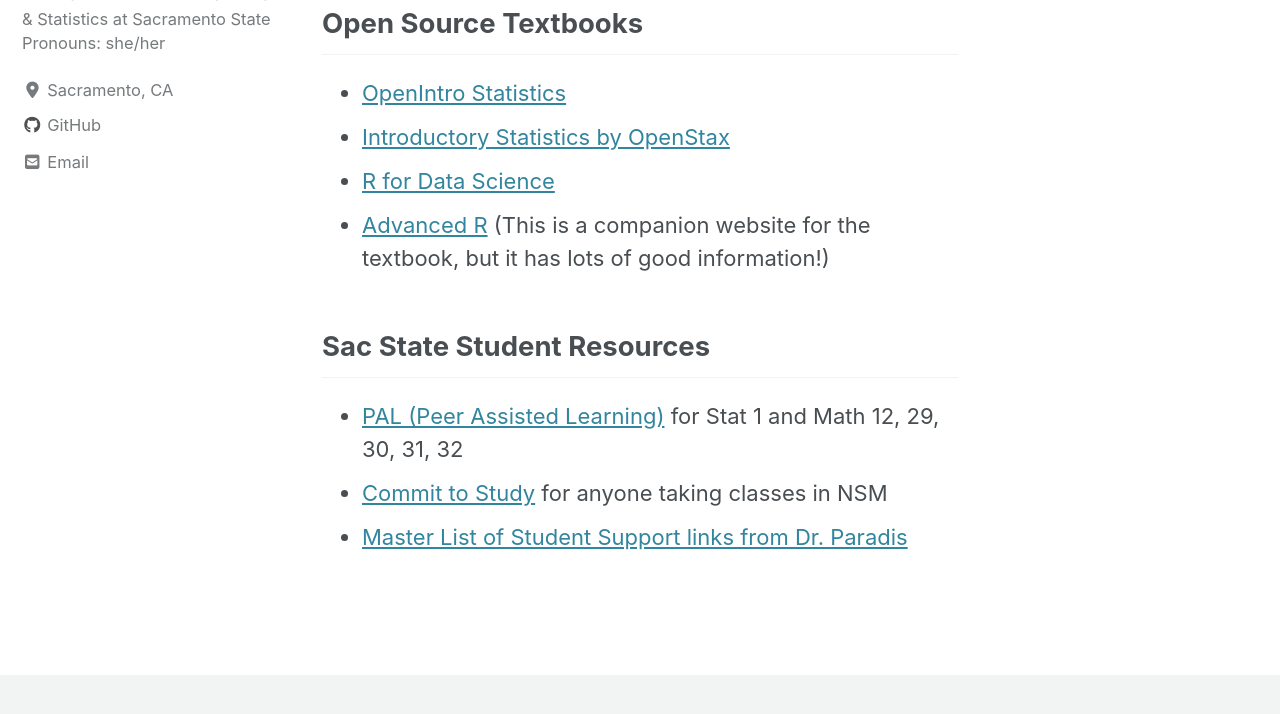
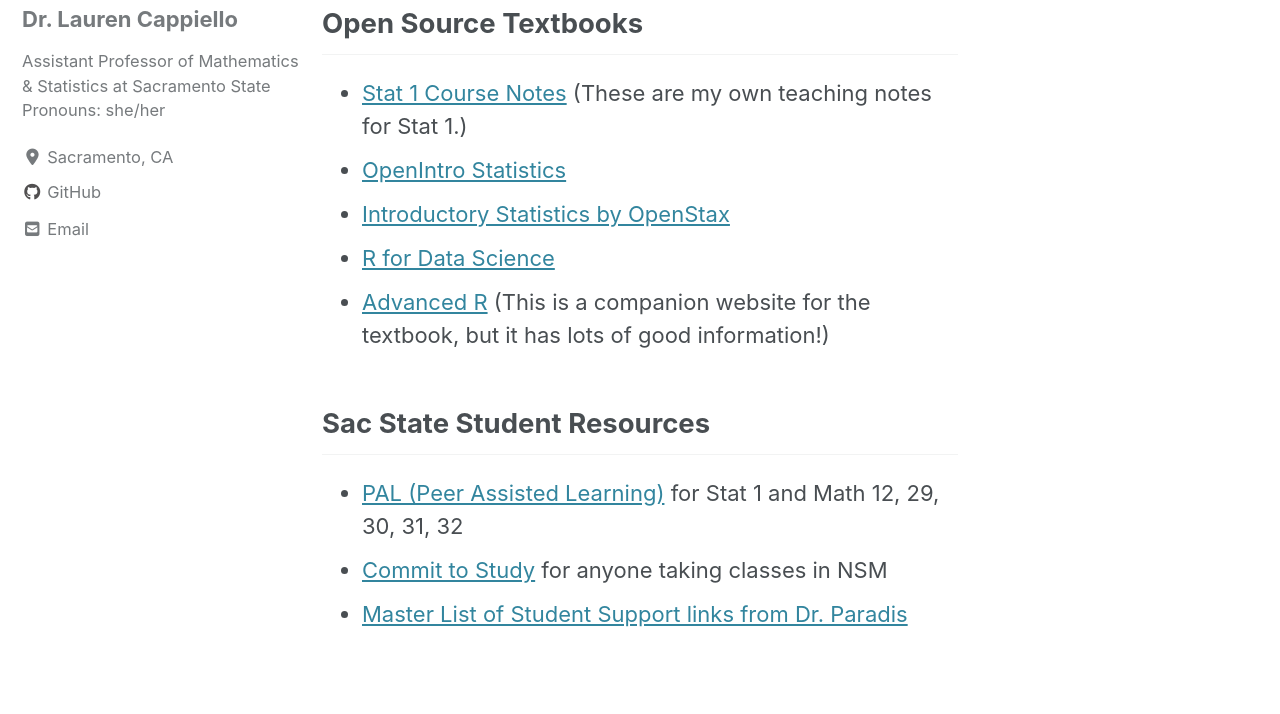
Before and after one commit to lgpcappiello/lgpcappiello.github.io, a Jekyll site: the page built from resources/index.md, in a window 1280 px wide and 900 px high, scrolled down 434 px, cut to the strip 180-894 px from the top of the window. Built offline with Jekyll 4.4.1, drawn with Linux system fonts in a browser that asks for light colours; cached includes are drawn as plain includes; nearby versions of some CDN libraries.

Commit message:
Update index.md

```diff
--- a/resources/index.md
+++ b/resources/index.md
@@ -17,6 +17,7 @@
 
 ## Open Source Textbooks
 
+- [Stat 1 Course Notes](https://bookdown.org/lgpcappiello/IntroStats/) (These are my own teaching notes for Stat 1.)
 - [OpenIntro Statistics](https://leanpub.com/openintro-statistics)
 - [Introductory Statistics by OpenStax](https://openstax.org/details/books/introductory-statistics)
 - [R for Data Science](https://r4ds.had.co.nz/introduction.html)
```
